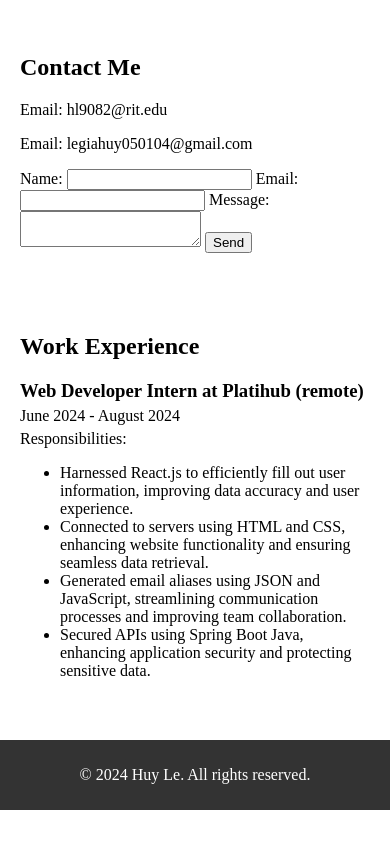
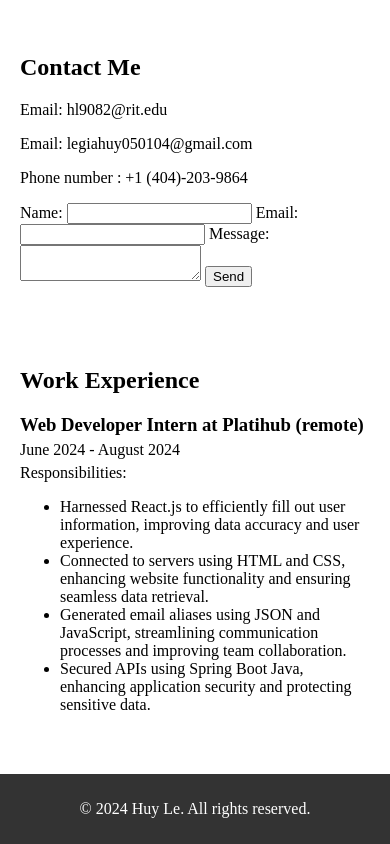
Before and after one commit to hl9082/My-portfolio, a plain HTML site: page index.html in a window 390 px wide. Shown: the part 1225-2069 px from the top of the page. Before the commit the page ends 2035 px from the top, so only its background shows below. Drawn offline with Linux system fonts and the light colour scheme; a script that the page names is missing.

Commit message:
phone number added

```diff
--- a/index.html
+++ b/index.html
@@ -62,6 +62,7 @@
         <h2>Contact Me</h2>
         <p>Email: hl9082@rit.edu</p>
         <p>Email: legiahuy050104@gmail.com</p>
+        <p>Phone number : +1 (404)-203-9864</p>
         <form id="contact-form">
             <label for="name">Name:</label>
             <input type="text" id="name" name="name" required>
```
